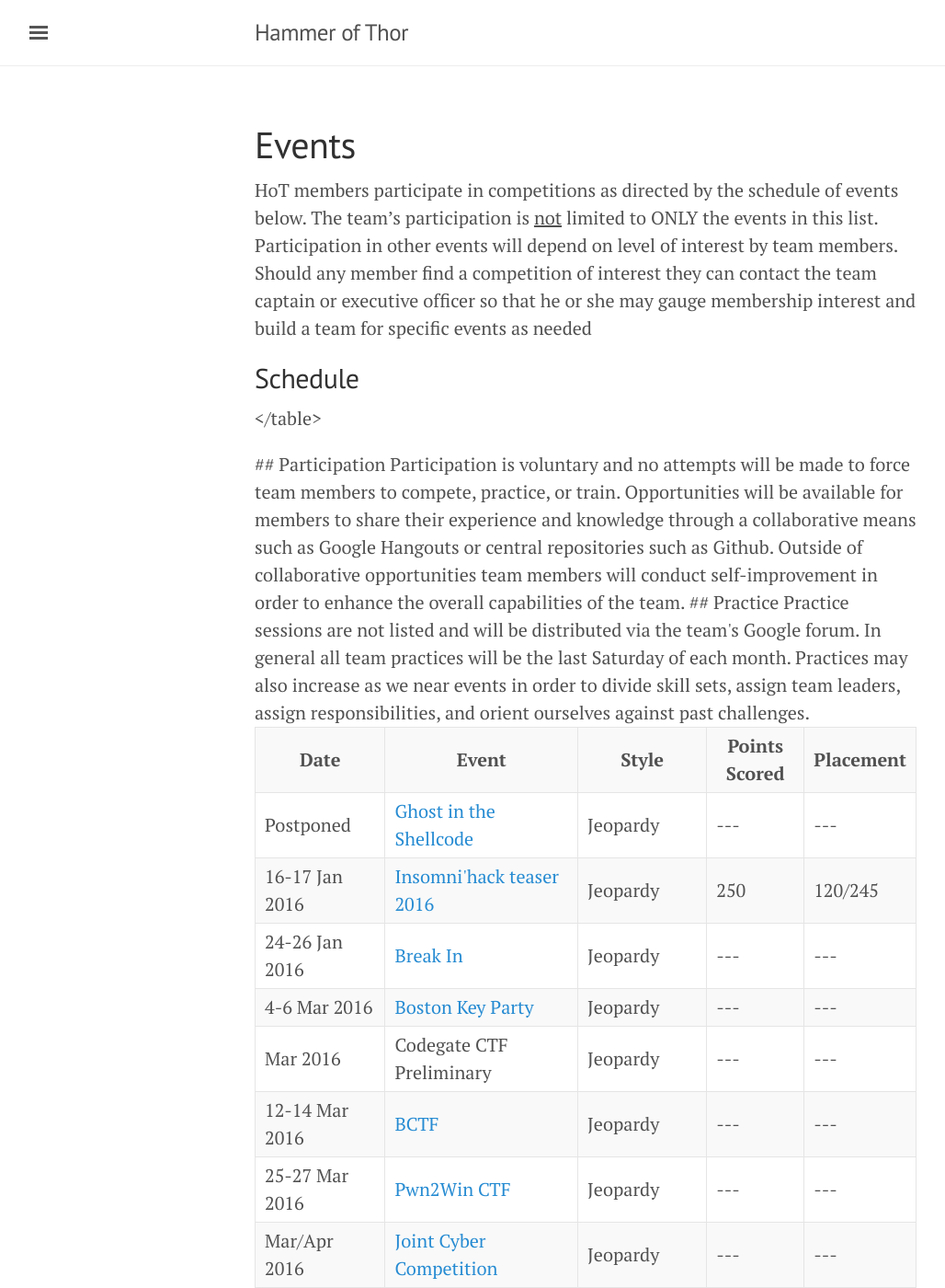
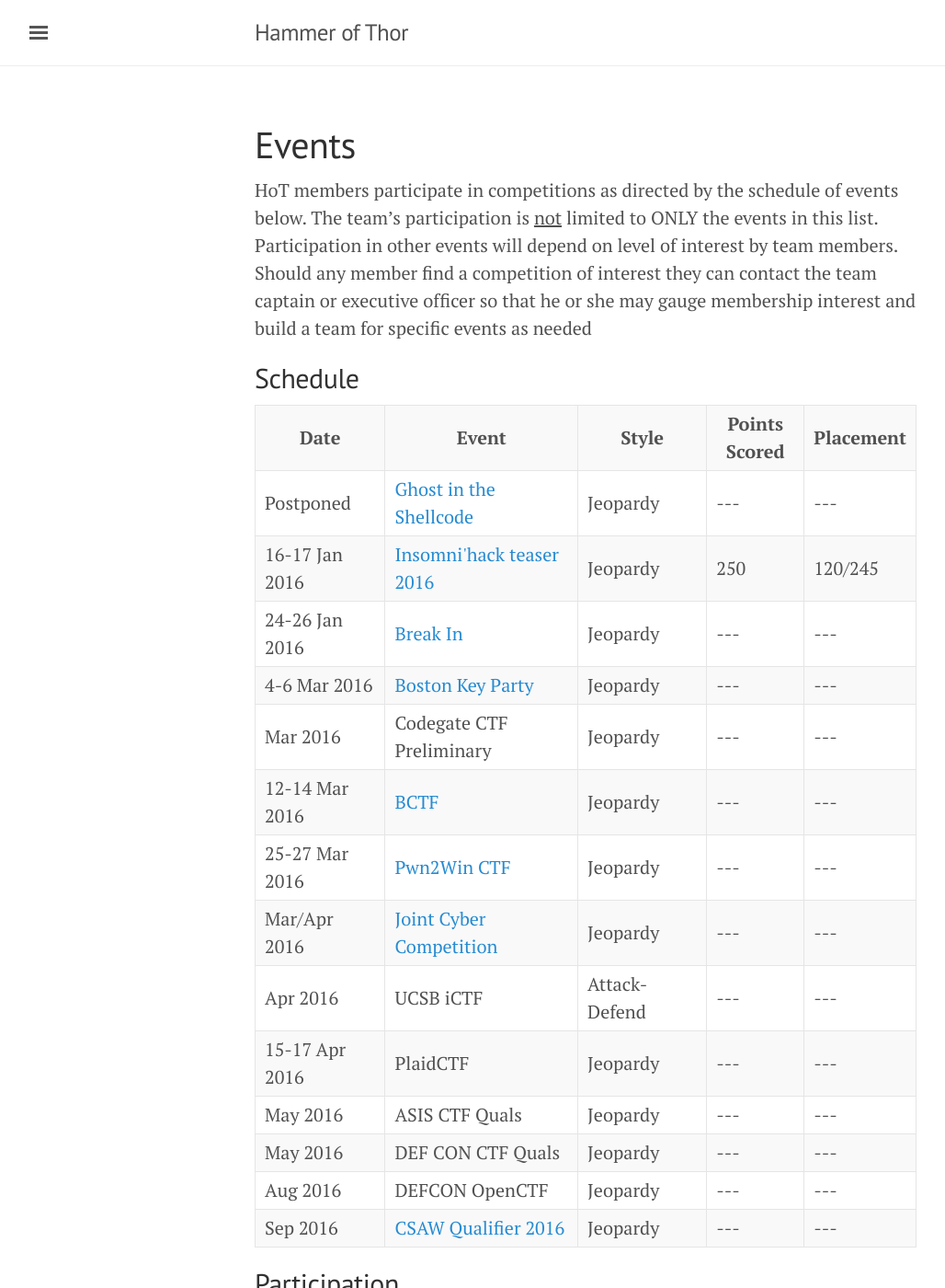
Before and after one commit to MCPA/MCPA.github.io, a Jekyll site: the page built from projects/events.markdown, in a window 1280 px wide and 1400 px high. Shown: the whole window at 92% size, without its empty margins (3-1031 px from the left). Built offline with Jekyll 4.4.1, drawn with Linux system fonts in a browser that asks for light colours; some of the changed text lies outside the part shown.

Commit message:
Update events.markdown

```diff
--- a/projects/events.markdown
+++ b/projects/events.markdown
@@ -116,7 +116,7 @@ HoT members participate in competitions as directed by the schedule of events be
       <td>---</td>
       <td>---</td>
 </tr>
-<p></table><br/></p>
+</table>
 
 ## Participation
 
```
